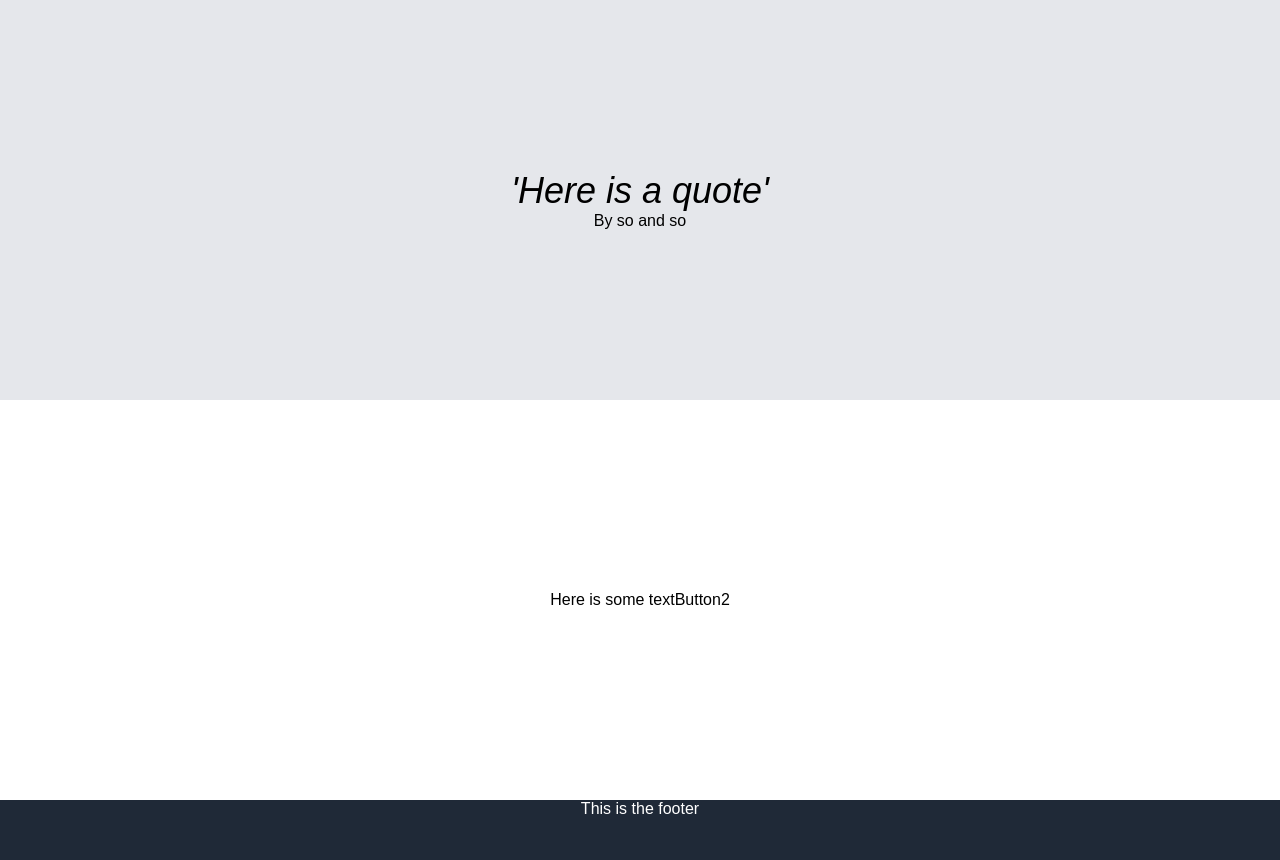
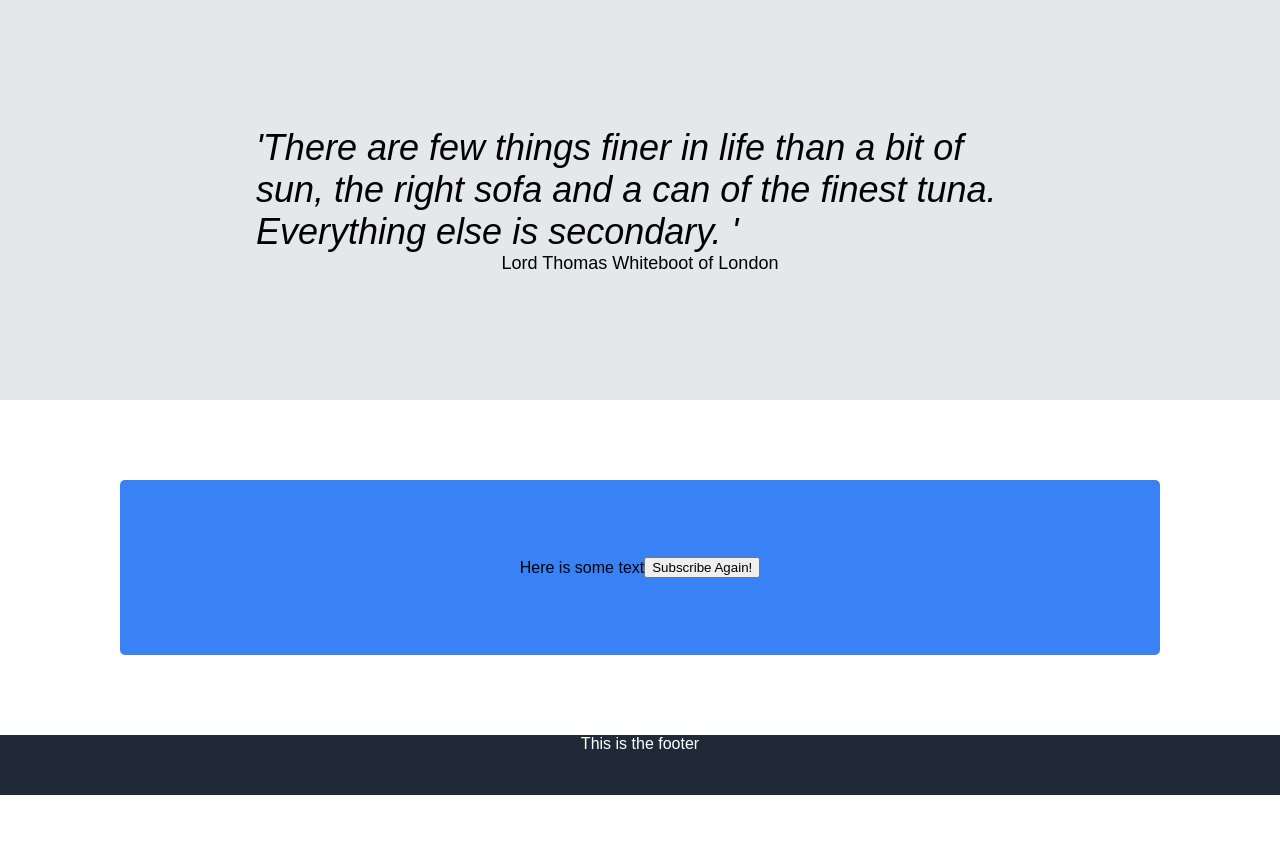
Before and after one commit to DaleBE/odinLandingpage, a plain HTML site: page index.html in a window 1280 px wide. Shown: the part 900-1760 px from the top of the page. After the commit the page ends 1695 px from the top, so only its background shows below. Drawn offline with Linux system fonts and the light colour scheme.

Commit message:
a few more details

```diff
--- a/index.html
+++ b/index.html
@@ -22,7 +22,7 @@
                 <div class="mainTitle">Welcome to WebWebery</div>
                 <div class="greeting">Greetings and welcome! If you are reading this you have made it to this <strong>fantastic</strong> website where
                 all your dreams and wishes of finding a cute tiger picture will be found!</div>
-                <div class="button">Button1</div>
+                <div class="button"><button>Subscribe now!</button></div>
             </div>
             <div><img class="infoImg" src="./images/cuteTiger.jpg.jpeg" alt="this is a photo"></div>
         </div>
@@ -48,12 +48,12 @@
             </div>
         </div>
         <div class="section3">
-            <div class="quoteText">'Here is a quote'</div>
-            <div class="quoteAuth">By so and so</div>
+            <div class="quoteText">'There are few things finer in life than a bit of sun, the right sofa and a can of the finest tuna. Everything else is secondary. '</div>
+            <div class="quoteAuth">Lord Thomas Whiteboot of London</div>
         </div>
         <div class="section4">
-            <div>Here is some text</div>
-            <div class="button">Button2</div>
+            <div class="buttText">Here is some text</div>
+            <div class="button2"><button>Subscribe Again!</button></div>
         </div>
     </main>
     <footer class="foot">
--- a/style.css
+++ b/style.css
@@ -11,6 +11,10 @@ body {
 }
 
 a {
+
+}
+
+.button {
 
 }
 
@@ -45,7 +49,7 @@ a {
     display: flex;
     justify-content: center;
     align-items: center;
-    gap: 40px;
+    gap: 60px;
     height: 400px;
     background-color: #1F2937;
 }
@@ -70,8 +74,9 @@ a {
 }
 
 .infoImg {
-    height: 350px;
+    height: 320px;
     width: auto;
+    border-radius: 5%;
 }
 
 .section2 {
@@ -117,18 +122,30 @@ a {
     font-style: italic;
     font-weight: lighter;
     font-size: 36px;
+    width: 60%;
 }
 
 .quoteAuth {
-
+    font-size: 18px;
+    font-weight: 500;
 }
 
 .section4 {
     display: flex;
     justify-content: center;
     align-items: center;
-    height: 400px;
+    border-radius: 5px;
+    background-color: #3882F6;
+    height: 175px;
+    margin: 80px 120px;
 }
+
+.buttText {
+}
+
+.button2 {
+}
+
 .foot {
     display: flex;
     justify-content: center;
```
